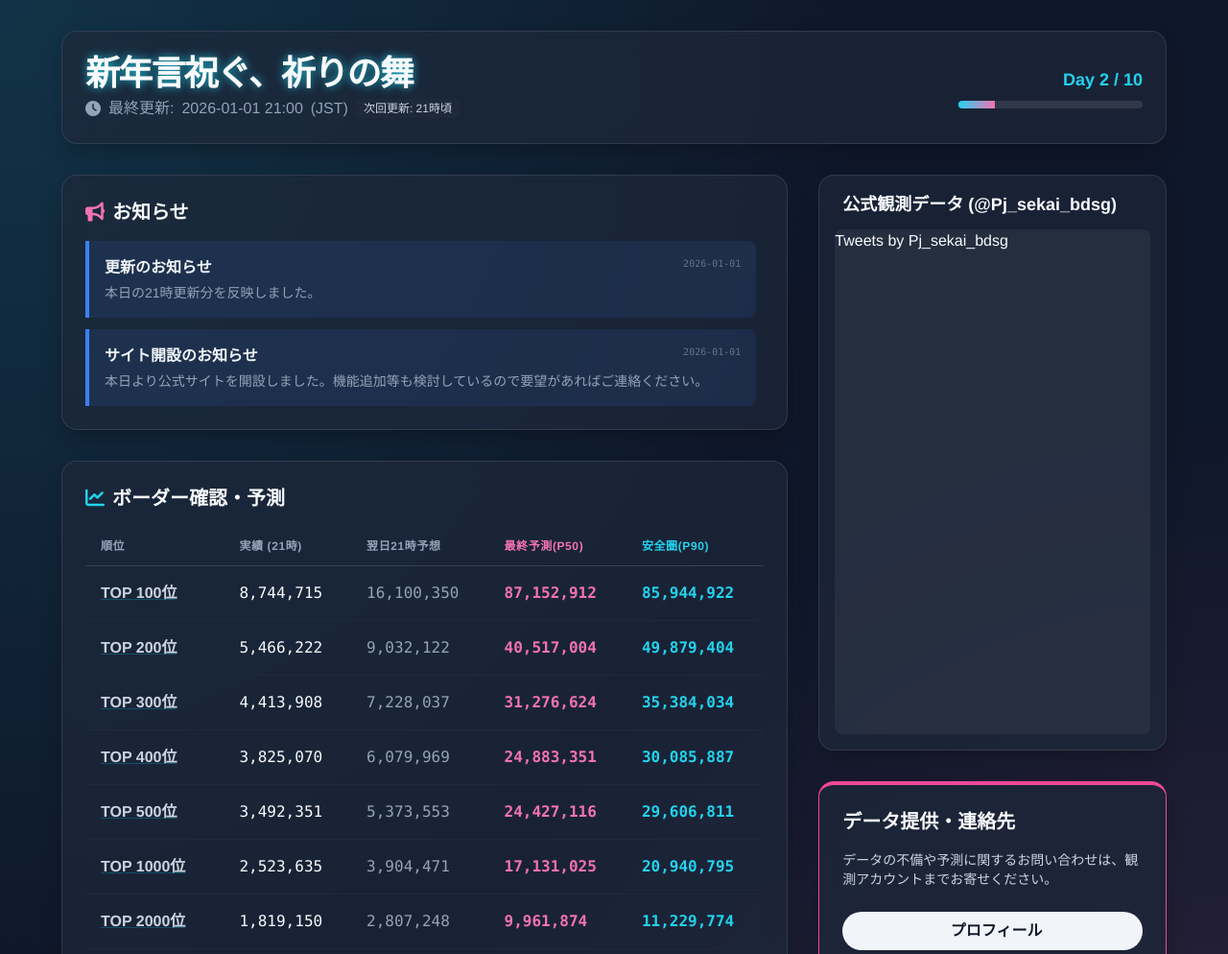
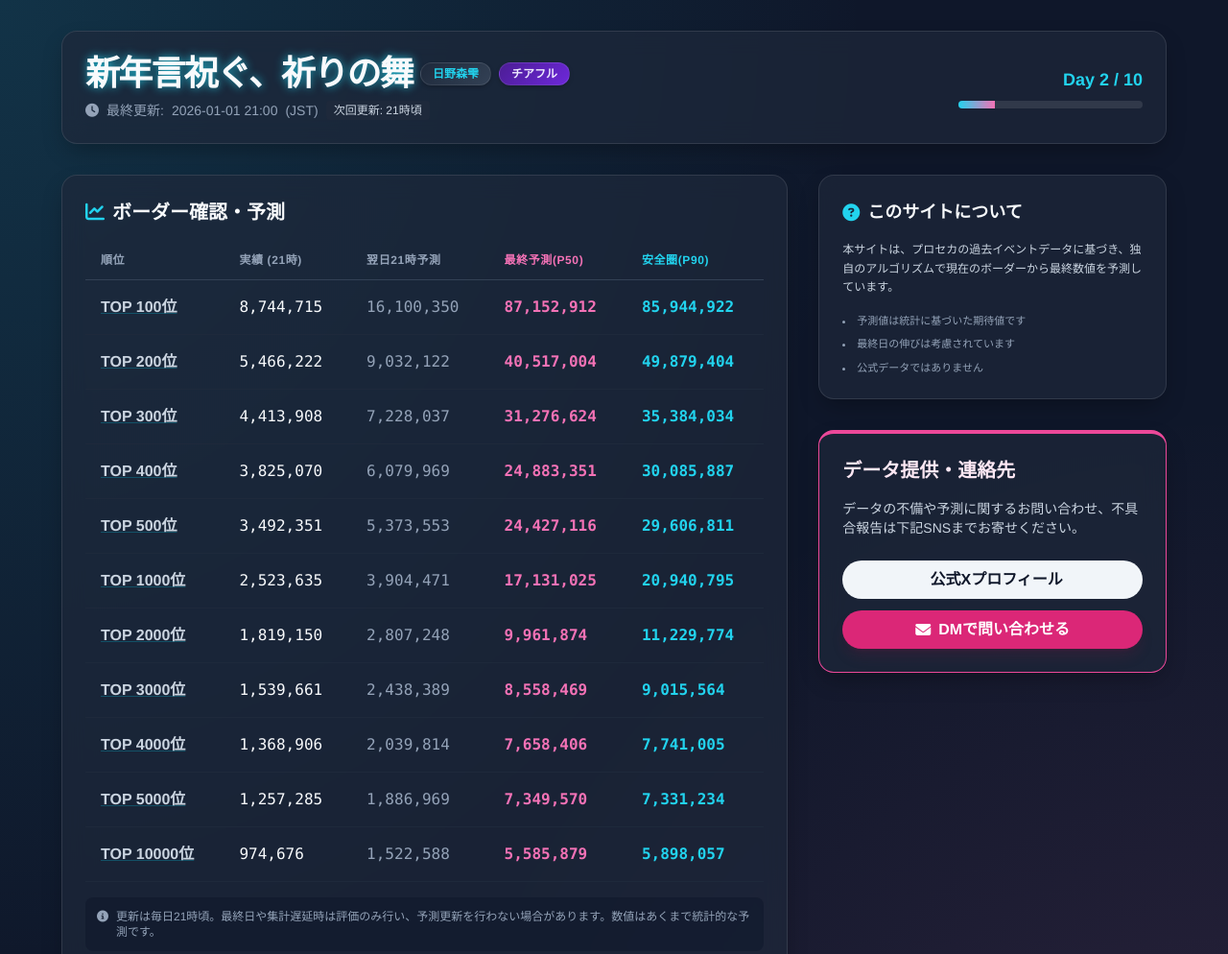
Before and after one commit to fioen32/proseka-border-site, a plain HTML site: page index.html in a window 1280 px wide. Shown: the top 994 px of the page at 96% size. Drawn offline with nearby package versions, Linux system fonts and the light colour scheme.

Commit message:
Add files via upload

```diff
--- a/index.html
+++ b/index.html
@@ -45,9 +45,26 @@
             text-shadow: 0 0 10px rgba(34, 211, 238, 0.8);
         }
 
-        .neon-border-pink {
-            border: 2px solid var(--accent-pink);
-            box-shadow: 0 0 10px rgba(244, 114, 182, 0.5);
+        .badge-character {
+            background: linear-gradient(135deg, #1e293b, #334155);
+            border: 1px solid rgba(255, 255, 255, 0.1);
+            padding: 0.15rem 0.75rem;
+            border-radius: 9999px;
+            font-size: 0.75rem;
+            font-weight: 800;
+            color: var(--accent-cyan);
+            box-shadow: 0 2px 4px rgba(0,0,0,0.2);
+        }
+
+        .badge-type {
+            background: linear-gradient(135deg, #4c1d95, #6d28d9);
+            border: 1px solid rgba(255, 255, 255, 0.1);
+            padding: 0.15rem 0.75rem;
+            border-radius: 9999px;
+            font-size: 0.75rem;
+            font-weight: 800;
+            color: #ede9fe;
+            box-shadow: 0 2px 4px rgba(0,0,0,0.2);
         }
 
         .table-container::-webkit-scrollbar {
@@ -62,7 +79,6 @@
         .status-warn { border-left: 4px solid #fbbf24; background: rgba(251, 191, 36, 0.1); }
         .status-critical { border-left: 4px solid #ef4444; background: rgba(239, 68, 68, 0.1); }
 
-        /* Animation for loading */
         @keyframes pulse-custom {
             0%, 100% { opacity: 1; }
             50% { opacity: 0.5; }
@@ -93,9 +109,15 @@
             </div>
             <div id="event-header-content" class="hidden">
                 <div class="flex flex-col md:flex-row justify-between items-start md:items-center gap-4">
-                    <div>
-                        <h1 id="event-name" class="text-2xl md:text-4xl font-black neon-text-cyan tracking-tighter">--</h1>
-                        <p class="text-slate-400 mt-1 flex items-center gap-2">
+                    <div class="space-y-2">
+                        <div class="flex flex-wrap items-center gap-2">
+                            <h1 id="event-name" class="text-2xl md:text-4xl font-black neon-text-cyan tracking-tighter">--</h1>
+                            <div class="flex gap-2">
+                                <span id="event-banner" class="badge-character">--</span>
+                                <span id="event-type" class="badge-type">--</span>
+                            </div>
+                        </div>
+                        <p class="text-slate-400 mt-1 flex items-center gap-2 text-sm">
                             <i class="fa-solid fa-clock"></i> 最終更新: <span id="last-update">--</span> (JST)
                             <span class="text-xs bg-slate-800 px-2 py-0.5 rounded text-slate-300">次回更新: 21時頃</span>
                         </p>
@@ -113,19 +135,8 @@
         <!-- Main Content Grid -->
         <div class="grid grid-cols-1 lg:grid-cols-3 gap-8">
 
-            <!-- Left & Middle: Ranks & Status -->
+            <!-- Left & Middle Section -->
             <div class="lg:col-span-2 space-y-8">
-
-                <!-- Status/Notice Board -->
-                <section class="glass-card p-6">
-                    <h2 class="text-xl font-bold mb-4 flex items-center gap-2">
-                        <i class="fa-solid fa-bullhorn text-pink-400"></i> お知らせ
-                    </h2>
-                    <div id="status-board" class="space-y-3 max-h-60 overflow-y-auto pr-2">
-                        <!-- Fetched from status.json -->
-                        <p class="text-slate-500 text-sm italic">読み込み中...</p>
-                    </div>
-                </section>
 
                 <!-- Border Table -->
                 <section class="glass-card p-6 overflow-hidden">
@@ -138,7 +149,7 @@
                                 <tr class="border-b border-slate-700">
                                     <th class="py-3 px-4 text-xs font-bold text-slate-400 uppercase tracking-wider">順位</th>
                                     <th class="py-3 px-4 text-xs font-bold text-slate-400 uppercase tracking-wider">実績 (21時)</th>
-                                    <th class="py-3 px-4 text-xs font-bold text-slate-400 uppercase tracking-wider">翌日21時予想</th>
+                                    <th class="py-3 px-4 text-xs font-bold text-slate-400 uppercase tracking-wider">翌日21時予測</th>
                                     <th class="py-3 px-4 text-xs font-bold text-pink-400 uppercase tracking-wider">最終予測(p50)</th>
                                     <th class="py-3 px-4 text-xs font-bold text-cyan-400 uppercase tracking-wider">安全圏(p90)</th>
                                 </tr>
@@ -150,33 +161,48 @@
                     </div>
                     <div class="mt-4 p-3 bg-slate-900/50 rounded-lg text-xs text-slate-400 flex gap-2">
                         <i class="fa-solid fa-circle-info mt-0.5"></i>
-                        <p>更新は毎日21時頃。最終日や集計遅延時は評価のみ行い、予測更新を行わない場合があります。数値はあくまで統計的な予測です。ご利用は各自の責任でよろしくお願いいたします。</p>
+                        <p>更新は毎日21時頃。最終日や集計遅延時は評価のみ行い、予測更新を行わない場合があります。数値はあくまで統計的な予測です。</p>
+                    </div>
+                </section>
+
+                <!-- Status/Notice Board -->
+                <section class="glass-card p-6">
+                    <h2 class="text-xl font-bold mb-4 flex items-center gap-2">
+                        <i class="fa-solid fa-bullhorn text-pink-400"></i> お知らせ
+                    </h2>
+                    <div id="status-board" class="space-y-3 max-h-80 overflow-y-auto pr-2">
+                        <p class="text-slate-500 text-sm italic">読み込み中...</p>
                     </div>
                 </section>
             </div>
 
             <!-- Right Sidebar: SNS & Links -->
             <div class="space-y-8">
-                <!-- X/Twitter Timeline -->
-                <section class="glass-card p-4 overflow-hidden flex flex-col" style="height: 600px;">
-                    <h2 class="text-lg font-bold mb-3 flex items-center gap-2">
-                        <i class="fa-brands fa-x-twitter text-cyan-400"></i> 公式観測データ (@Pj_sekai_bdsg)
+                <!-- Info Card -->
+                <section class="glass-card p-6">
+                    <h2 class="text-lg font-bold mb-4 flex items-center gap-2">
+                        <i class="fa-solid fa-circle-question text-cyan-400"></i> このサイトについて
                     </h2>
-                    <div class="flex-grow overflow-y-auto rounded-lg bg-white/5">
-                        <a class="twitter-timeline" data-theme="dark" data-chrome="noheader nofooter transparent" href="https://twitter.com/Pj_sekai_bdsg?ref_src=twsrc%5Etfw">Tweets by Pj_sekai_bdsg</a>
-                    </div>
+                    <p class="text-xs text-slate-300 leading-relaxed">
+                        本サイトは、プロセカの過去イベントデータに基づき、独自のアルゴリズムで現在のボーダーから最終数値を予測しています。
+                    </p>
+                    <ul class="mt-4 space-y-2 text-[11px] text-slate-400 list-disc list-inside">
+                        <li>予測値は統計に基づいた期待値です</li>
+                        <li>最終日の伸びは考慮されています</li>
+                        <li>公式データではありません</li>
+                    </ul>
                 </section>
 
                 <!-- Contact & Support -->
                 <section class="glass-card p-6 border-t-4 border-pink-500">
-                    <h2 class="text-xl font-bold mb-4">データ提供・連絡先</h2>
-                    <p class="text-sm text-slate-300 mb-6">データの不備や予測に関するお問い合わせは、観測アカウントまでお寄せください。</p>
+                    <h2 class="text-xl font-bold mb-4 text-pink-100">データ提供・連絡先</h2>
+                    <p class="text-sm text-slate-300 mb-6">データの不備や予測に関するお問い合わせ、不具合報告は下記SNSまでお寄せください。</p>
                     <div class="flex flex-col gap-3">
                         <a href="https://twitter.com/Pj_sekai_bdsg" target="_blank" class="flex items-center justify-center gap-2 bg-slate-100 text-slate-900 font-bold py-2 px-4 rounded-full hover:bg-cyan-400 hover:text-white transition-all">
-                            <i class="fa-brands fa-x-twitter"></i> プロフィール
+                            <i class="fa-brands fa-x-twitter"></i> 公式Xプロフィール
                         </a>
                         <a href="https://twitter.com/messages/compose?recipient_id=Pj_sekai_bdsg" target="_blank" class="flex items-center justify-center gap-2 bg-pink-600 text-white font-bold py-2 px-4 rounded-full hover:bg-pink-500 shadow-lg shadow-pink-900/20 transition-all">
-                            <i class="fa-solid fa-envelope"></i> DMを送る
+                            <i class="fa-solid fa-envelope"></i> DMで問い合わせる
                         </a>
                     </div>
                 </section>
@@ -188,14 +214,18 @@
         </footer>
     </div>
 
-    <!-- Twitter Widgets JS -->
-    <script async src="https://platform.twitter.com/widgets.js" charset="utf-8"></script>
+    <script>
+        // --- Configuration ---
+        const EVENT_NAME = "導く想い、結ぶ縁";
+        const EVENT_BANNER = "日野森雫";
+        const EVENT_TYPE = "チアフル";
 
-    <script>
-        // --- Configuration & Mock Data ---
-        // For development/demo, we define samples if fetch fails.
         const mockLatest = {
-            "event": {"name":"(サンプル) 導く想い、結ぶ縁","region":"jp"},
+            "event": {
+                "name": "導く想い、結ぶ縁",
+                "banner": "花里みのり",
+                "type": "混合・マラソン"
+            },
             "snapshot": {"jst_date":"2024-05-10","approx_time":"21:00"},
             "progress": {"N":10,"day":3},
             "ranks": {
@@ -207,78 +237,59 @@
         };
 
         const mockStatus = [
-            {"date":"2024-05-10","title":"予測ロジック更新","body":"イベント形式の変更に伴い、予測アルゴリズムを微調整しました。","level":"info"},
-            {"date":"2024-05-09","title":"遅延のお知らせ","body":"公式集計サーバーの不具合により、21時の更新が遅れる可能性があります。","level":"warn"}
+            {"date":"2024-05-10","title":"予測ロジック更新","body":"イベント形式の変更に伴い、予測アルゴリズムを微調整しました。","level":"info"}
         ];
 
-        // --- Helper Functions ---
         const formatNumber = (num) => {
             if (num === null || num === undefined) return "---";
             return num.toLocaleString();
         };
 
-        const renderError = (containerId, message) => {
-            const container = document.getElementById(containerId);
-            container.innerHTML = `<div class="p-4 bg-red-900/20 border border-red-500/50 rounded-lg text-red-400 text-sm">
-                <i class="fa-solid fa-triangle-exclamation mr-2"></i> ${message}
-            </div>`;
-        };
-
-        // --- Core Fetching Logic ---
         async function init() {
             const timestamp = Date.now();
 
-            // 1. Fetch Latest Border Data
             try {
                 const res = await fetch(`./data/latest.json?t=${timestamp}`);
-                if (!res.ok) throw new Error("latest.json not found");
+                if (!res.ok) throw new Error();
                 const data = await res.json();
                 renderLatest(data);
             } catch (err) {
-                console.warn("Using mock data for latest.json as file was not found.");
-                renderLatest(mockLatest); // Fallback to mock for demo
+                renderLatest(mockLatest);
             }
 
-            // 2. Fetch Status Board
             try {
                 const res = await fetch(`./data/status.json?t=${timestamp}`);
-                if (!res.ok) throw new Error("status.json not found");
+                if (!res.ok) throw new Error();
                 const data = await res.json();
                 renderStatus(data);
             } catch (err) {
-                console.warn("Using mock data for status.json as file was not found.");
-                renderStatus(mockStatus); // Fallback to mock for demo
+                renderStatus(mockStatus);
             }
         }
 
         function renderLatest(data) {
-            // Header Content
             document.getElementById('event-header-loading').classList.add('hidden');
             document.getElementById('event-header-content').classList.remove('hidden');
 
-            document.getElementById('event-name').textContent = data.event.name;
+            const urlParams = new URLSearchParams(window.location.search);
+            document.getElementById('event-name').textContent = urlParams.get('event') || data.event?.name || EVENT_NAME;
+            document.getElementById('event-banner').textContent = data.event?.banner || EVENT_BANNER;
+            document.getElementById('event-type').textContent = data.event?.type || EVENT_TYPE;
+
             document.getElementById('last-update').textContent = `${data.snapshot.jst_date} ${data.snapshot.approx_time}`;
 
-            const n = data.progress.N;
-            const day = data.progress.day;
+            const { N, day } = data.progress;
             document.getElementById('current-day').textContent = day;
-            document.getElementById('total-days').textContent = n;
+            document.getElementById('total-days').textContent = N;
+            document.getElementById('progress-fill').style.width = `${(day / N) * 100}%`;
 
-            const percentage = (day / n) * 100;
-            document.getElementById('progress-fill').style.width = `${percentage}%`;
-
-            // Table Content
             const tbody = document.getElementById('border-table-body');
             tbody.innerHTML = '';
 
-            // Sort ranks numerically
-            const rankKeys = Object.keys(data.ranks).sort((a, b) => parseInt(a) - parseInt(b));
-
-            rankKeys.forEach(rank => {
+            Object.keys(data.ranks).sort((a, b) => parseInt(a) - parseInt(b)).forEach(rank => {
                 const info = data.ranks[rank];
                 const tr = document.createElement('tr');
                 tr.className = 'border-b border-slate-800 hover:bg-white/5 transition-colors';
-
                 tr.innerHTML = `
                     <td class="py-4 px-4 font-bold text-slate-300 underline decoration-cyan-500/30">TOP ${rank}位</td>
                     <td class="py-4 px-4 font-mono">${formatNumber(info.actual)}</td>
@@ -299,10 +310,7 @@
                 return;
             }
 
-            // Show newest first
-            const sorted = [...data].sort((a, b) => new Date(b.date) - new Date(a.date));
-
-            sorted.forEach(item => {
+            [...data].sort((a, b) => new Date(b.date) - new Date(a.date)).forEach(item => {
                 const div = document.createElement('div');
                 div.className = `p-4 rounded-r-lg mb-3 ${item.level === 'critical' ? 'status-critical' : item.level === 'warn' ? 'status-warn' : 'status-info'}`;
                 div.innerHTML = `
@@ -316,7 +324,6 @@
             });
         }
 
-        // Start!
         window.addEventListener('DOMContentLoaded', init);
     </script>
 </body>
```
